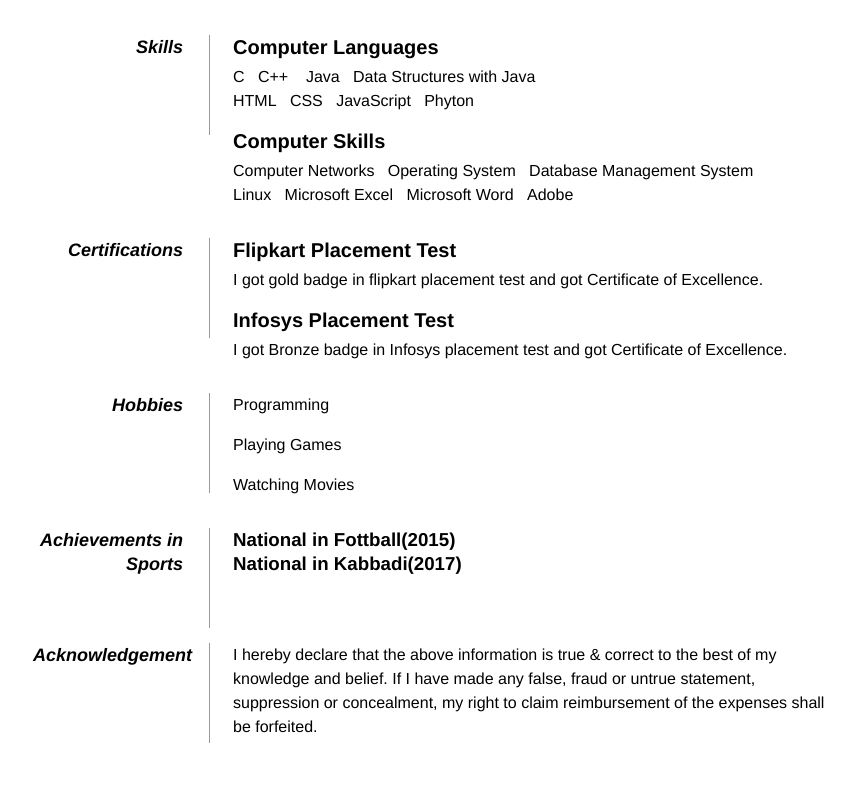
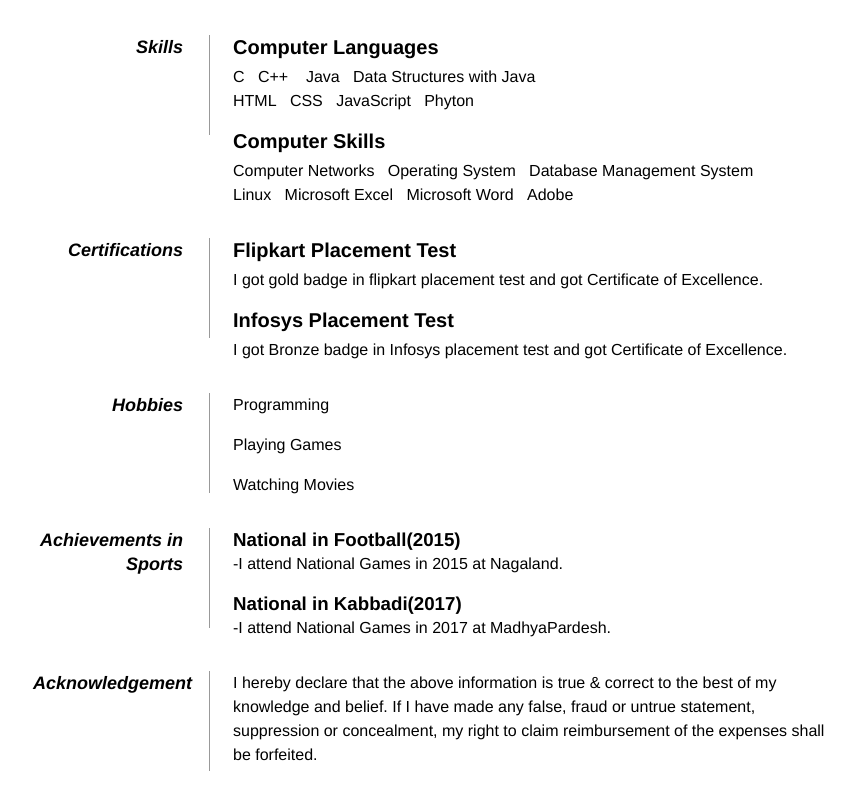
Before and after one commit to Dilvar789/resume1, a plain HTML site: page res.html in a window 1280 px wide. Shown: the part 724-1525 px from the top of the page, without its empty margins (207-1062 px from the left). Drawn offline with Linux system fonts and the light colour scheme.

Commit message:
Update Achievements

```diff
--- a/res.html
+++ b/res.html
@@ -104,8 +104,10 @@
             <dd class="clear"></dd>
             <dt>Achievements in Sports</dt>
             <dd>
-                <h3>National in Fottball(2015)</h3>
+                <h3>National in Football(2015)</h3>
+                 <p>   -I attend National Games in 2015 at Nagaland.</p>
                 <h3>National in Kabbadi(2017)</h3>
+                  <p>   -I attend National Games in 2017 at MadhyaPardesh.</p>
             </dd>
             <dd class="clear"></dd>
               <dt>Acknowledgement</dt>
```
